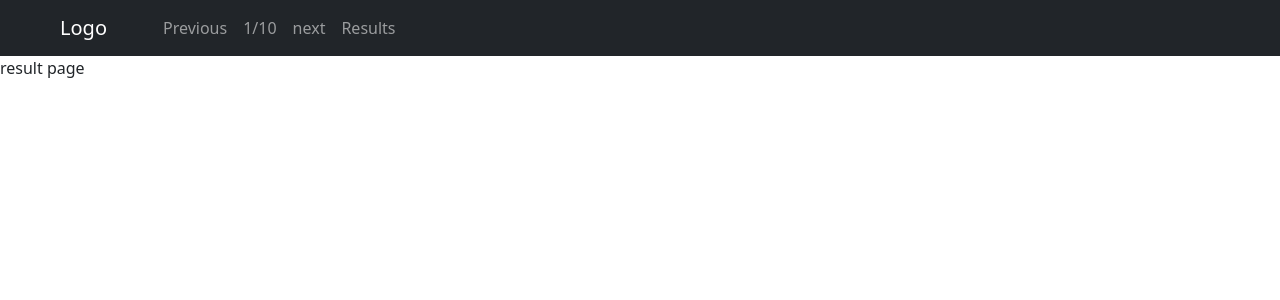
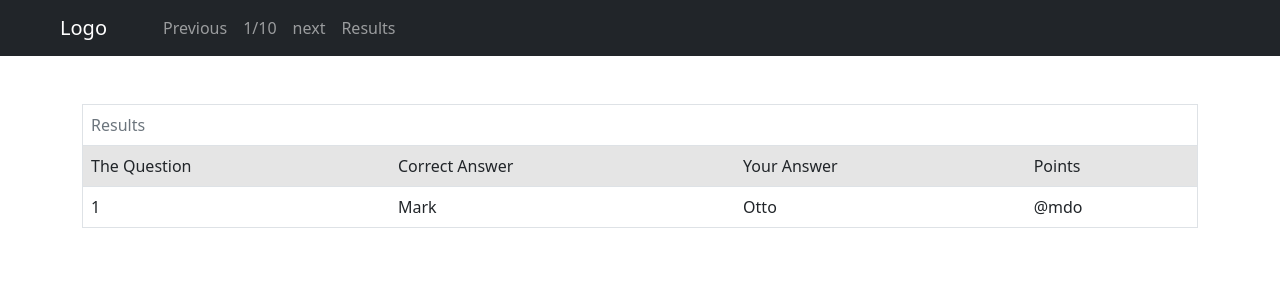
Before and after one commit to AsmaaSobhyy/challenge-vue, a Vue app: page /results in a window 1280 px wide. Shown: the top 300 px of the page. Built offline with nearby package versions, Linux system fonts and the light colour scheme.

Commit message:
Results page created

```diff
--- a/src/components/Results.vue
+++ b/src/components/Results.vue
@@ -1,6 +1,26 @@
 <template>
-    <div>
-        result page
+    <div class = "container my-5">
+        <table class="table border">
+
+            <tbody>
+                <tr class="text-muted py-5">
+                   <td colspan="4">Results</td>
+                </tr>
+                <tr class="table-active font-weight-light">
+                <td scope="col">The Question</td>
+                <td scope="col">Correct Answer</td>
+                <td scope="col">Your Answer</td>
+                <td scope="col">Points</td>
+                </tr>
+                <tr class ="text-dark">
+                <td scope="row">1</td>
+                <td >Mark</td>
+                <td>Otto</td>
+                <td>@mdo</td>
+                </tr>
+
+            </tbody>
+            </table>
     </div>
 </template>
 
@@ -12,5 +32,4 @@ export default {
 </script>
 
 <style scoped>
-
 </style>
```
